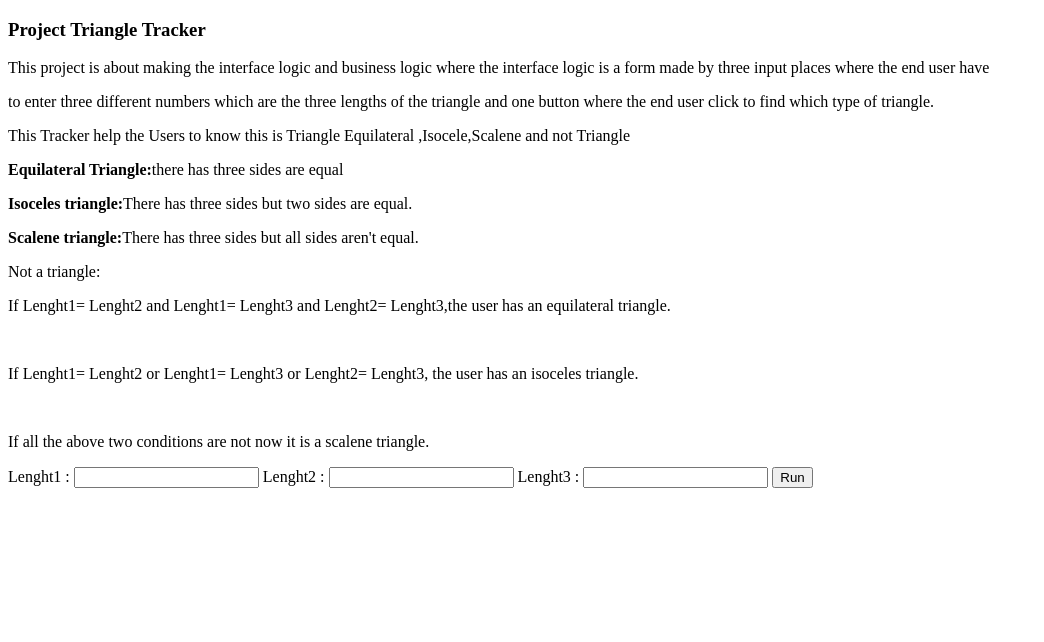
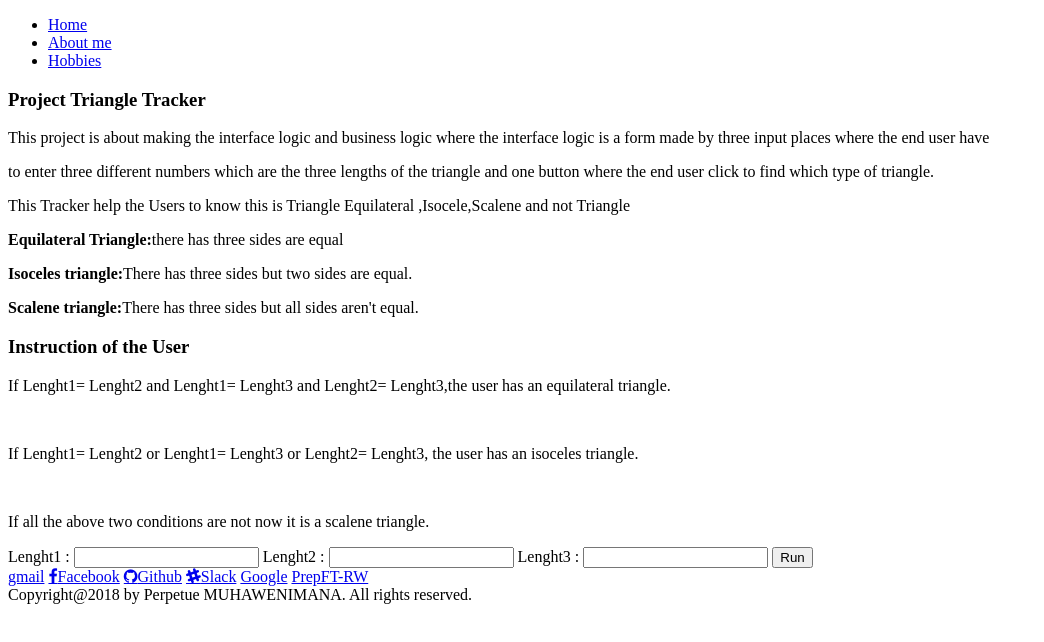
Before and after one commit to Perpetue/project-triangle-tracker, a plain HTML site: page index.html in a window 1280 px wide. Shown: the whole page, without its empty margins (0-1044 px from the left). Drawn offline with Linux system fonts and the light colour scheme.

Commit message:
added the link of social in index html

```diff
--- a/index.html
+++ b/index.html
@@ -5,9 +5,18 @@
     <meta name="viewport" content="width=device-width, initial-scale=1.0">
     <meta http-equiv="X-UA-Compatible" content="ie=edge">
     <title>PROJECT TRIANGLE TRACKER</title>
+    <link href="css/styles.css" rel="stylesheet" type="text/css">
+    <link rel="stylesheet" href="https://cdnjs.cloudflare.com/ajax/libs/font-awesome/4.7.0/css/font-awesome.min.css">
     <script src="js/scripts.js"></script>
      </head>
       <body>
+            <nav>
+                    <ul>
+                       <li><a href="#background">Home</li>
+                        <li><a href="#about">About me</li>
+                        <li><a href="#hobbies"> Hobbies</a></li>
+                      </ul>
+                  </nav>
           <h3>Project Triangle Tracker</h3>
           <p>This project is about making the interface logic and business logic where the interface logic is a form made by three input places where the end user have </p>
           <p>to enter three different numbers which are the three lengths of the triangle and one button where the end user click to find which type of triangle. </p>
@@ -15,7 +24,7 @@
           <p> <strong>Equilateral Triangle:</strong>there has three sides are equal</p>
           <p> <strong>Isoceles triangle:</strong>There has three sides but two sides are equal.</p>
           <p><strong>Scalene triangle:</strong>There  has three sides but all sides aren't equal.</p>
-          <p>Not a triangle:</p>
+          <h3>Instruction of the User</h3>
           <p>If Lenght1= Lenght2 and  Lenght1= Lenght3 and  Lenght2= Lenght3,the user has an equilateral triangle. </p><br>
           <p>If  Lenght1= Lenght2 or  Lenght1= Lenght3 or  Lenght2= Lenght3, the user has an isoceles triangle.</p> <br>
           <p>If all the above two conditions are not now it is a scalene triangle.</p>
@@ -23,6 +32,15 @@
              Lenght2 : <input type ="number" id="lenght2">
              Lenght3 : <input type ="number" id="lenght3">
          <button onclick="myFunction()"> Run </button>
-
+         <div class="social">
+            <a href="muperpety@gmail.com" class="fa fa-gmail">gmail</a>
+            <a href="https://www.facebook.com/mhawenimana.perpetue" class="fa fa-facebook">Facebook</a>
+            <a href="https://github.com/Perpetue" class="fa fa-github">Github</a>
+            <a href ="https://moringaschool.slack.com/messages/" class ="fa fa-slack">Slack</a>
+            <a href ="https://plus.google.com/+gmail" class ="fa fa-Google">Google</a>
+            <a href="https://moringaschool.instructure.com/courses/" class ="fa fa-PrepFT-RW">PrepFT-RW</a>
+            <!--lisence i am using-->
+          <footer>Copyright@2018 by Perpetue MUHAWENIMANA. All rights reserved.</footer>
+            </div>
       </body>
 </html>
```
